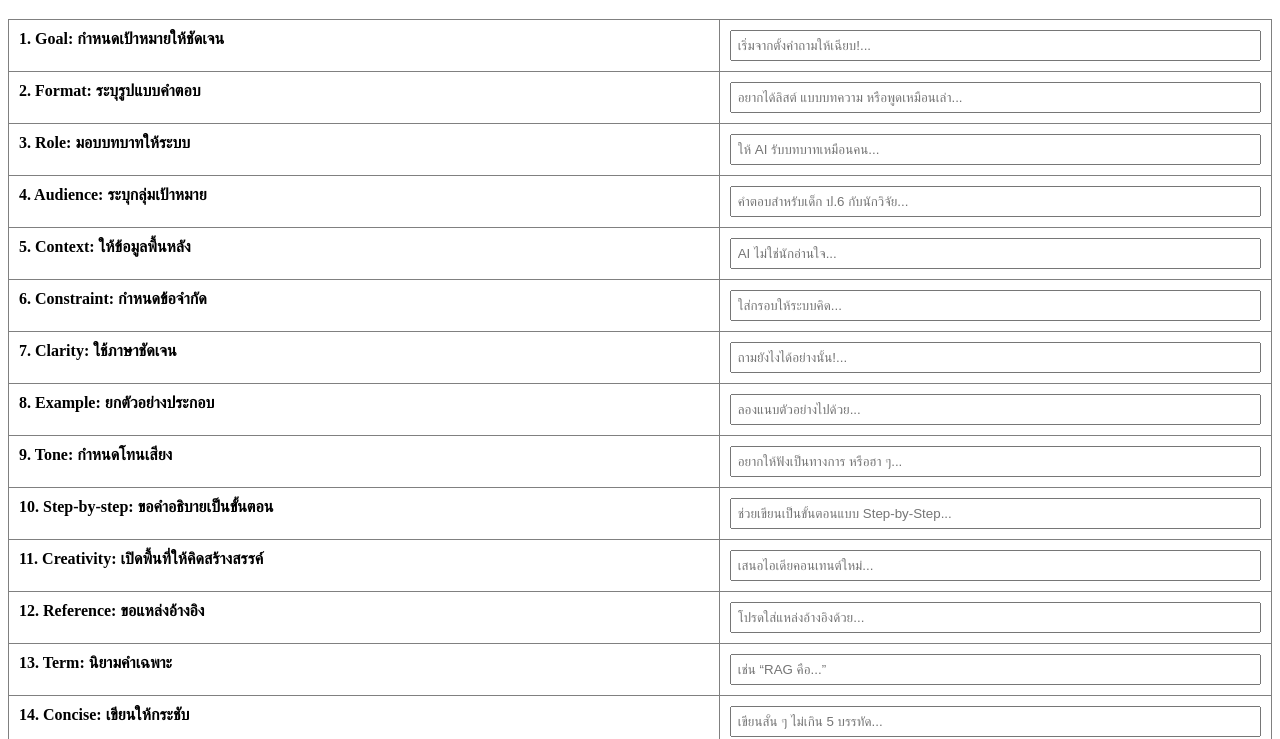
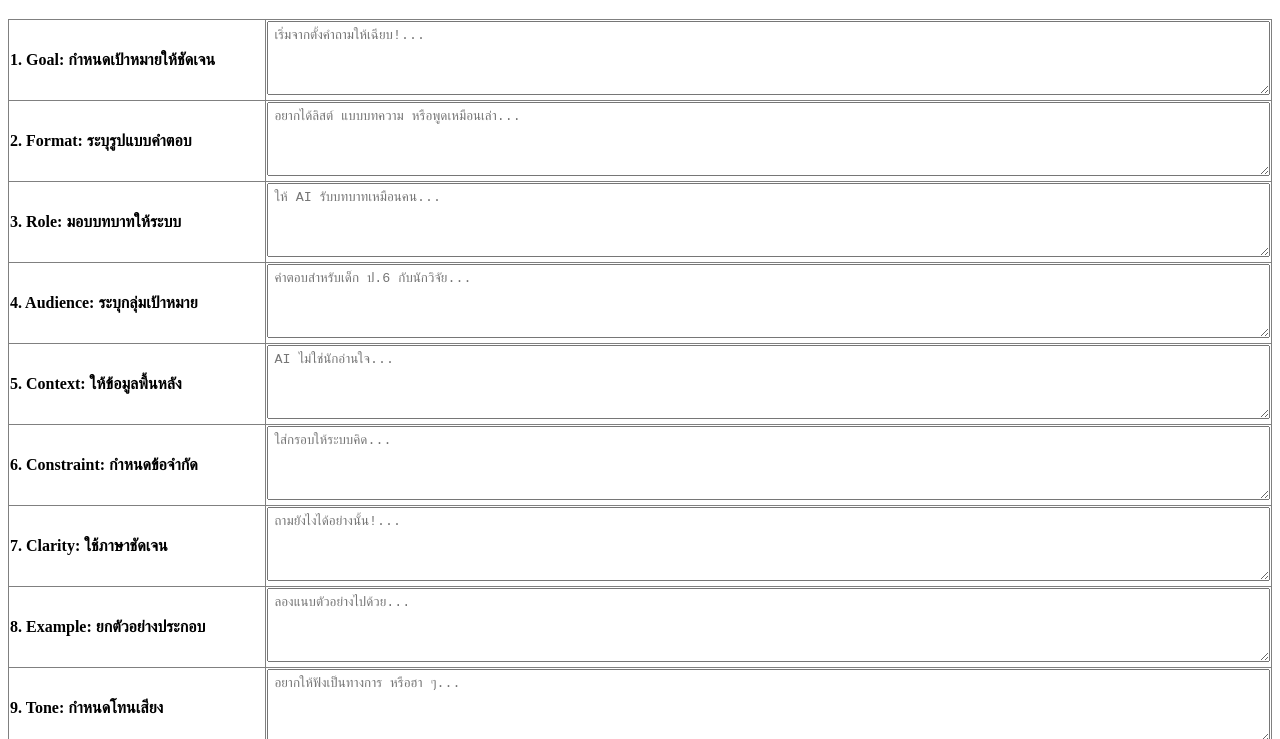
Before and after one commit to apicha31/gptpromt, a plain HTML site: page index.html in a window 1280 px wide. Shown: the part 61-800 px from the top of the page. Drawn offline with Linux system fonts and the light colour scheme.

Commit message:
Update index.html

```diff
--- a/index.html
+++ b/index.html
@@ -9,10 +9,17 @@
       width: 100%;
       border-collapse: collapse;
     }
-    td {
-      padding: 10px;
-      vertical-align: top;
+    td:first-child {
+    white-space: nowrap;
+    width: 1%;
     }
+    textarea {
+    width: 100%;
+    padding: 6px;
+    box-sizing: border-box;
+    resize: vertical;
+    }
+
     label {
       font-weight: bold;
     }
@@ -41,67 +48,67 @@
     <table border="1">
       <tr>
         <td><label for="goal">1. Goal: กำหนดเป้าหมายให้ชัดเจน</label></td>
-        <td><input type="text" id="goal" placeholder="เริ่มจากตั้งคำถามให้เฉียบ!..."></td>
+        <td><textarea rows="4" id="goal" placeholder="เริ่มจากตั้งคำถามให้เฉียบ!..."></textarea></td>
       </tr>
       <tr>
         <td><label for="format">2. Format: ระบุรูปแบบคำตอบ</label></td>
-        <td><input type="text" id="format" placeholder="อยากได้ลิสต์ แบบบทความ หรือพูดเหมือนเล่า..."></td>
+        <td><textarea rows="4" id="format" placeholder="อยากได้ลิสต์ แบบบทความ หรือพูดเหมือนเล่า..."></textarea></td>
       </tr>
       <tr>
         <td><label for="role">3. Role: มอบบทบาทให้ระบบ</label></td>
-        <td><input type="text" id="role" placeholder="ให้ AI รับบทบาทเหมือนคน..."></td>
+        <td><textarea rows="4" id="role" placeholder="ให้ AI รับบทบาทเหมือนคน..."></textarea></td>
       </tr>
       <tr>
         <td><label for="audience">4. Audience: ระบุกลุ่มเป้าหมาย</label></td>
-        <td><input type="text" id="audience" placeholder="คำตอบสำหรับเด็ก ป.6 กับนักวิจัย..."></td>
+        <td><textarea rows="4" id="audience" placeholder="คำตอบสำหรับเด็ก ป.6 กับนักวิจัย..."></textarea></td>
       </tr>
       <tr>
         <td><label for="context">5. Context: ให้ข้อมูลพื้นหลัง</label></td>
-        <td><input type="text" id="context" placeholder="AI ไม่ใช่นักอ่านใจ..."></td>
+        <td><textarea rows="4" id="context" placeholder="AI ไม่ใช่นักอ่านใจ..."></textarea></td>
       </tr>
       <tr>
         <td><label for="constraint">6. Constraint: กำหนดข้อจำกัด</label></td>
-        <td><input type="text" id="constraint" placeholder="ใส่กรอบให้ระบบคิด..."></td>
+        <td><textarea rows="4" id="constraint" placeholder="ใส่กรอบให้ระบบคิด..."></textarea></td>
       </tr>
       <tr>
         <td><label for="clarity">7. Clarity: ใช้ภาษาชัดเจน</label></td>
-        <td><input type="text" id="clarity" placeholder="ถามยังไงได้อย่างนั้น!..."></td>
+        <td><textarea rows="4" id="clarity" placeholder="ถามยังไงได้อย่างนั้น!..."></textarea></td>
       </tr>
       <tr>
         <td><label for="example">8. Example: ยกตัวอย่างประกอบ</label></td>
-        <td><input type="text" id="example" placeholder="ลองแนบตัวอย่างไปด้วย..."></td>
+        <td><textarea rows="4" id="example" placeholder="ลองแนบตัวอย่างไปด้วย..."></textarea></td>
       </tr>
       <tr>
         <td><label for="tone">9. Tone: กำหนดโทนเสียง</label></td>
-        <td><input type="text" id="tone" placeholder="อยากให้ฟังเป็นทางการ หรือฮา ๆ..."></td>
+        <td><textarea rows="4" id="tone" placeholder="อยากให้ฟังเป็นทางการ หรือฮา ๆ..."></textarea></td>
       </tr>
       <tr>
         <td><label for="step">10. Step-by-step: ขอคำอธิบายเป็นขั้นตอน</label></td>
-        <td><input type="text" id="step" placeholder="ช่วยเขียนเป็นขั้นตอนแบบ Step-by-Step..."></td>
+        <td><textarea rows="4" id="step" placeholder="ช่วยเขียนเป็นขั้นตอนแบบ Step-by-Step..."></textarea></td>
       </tr>
       <tr>
         <td><label for="creativity">11. Creativity: เปิดพื้นที่ให้คิดสร้างสรรค์</label></td>
-        <td><input type="text" id="creativity" placeholder="เสนอไอเดียคอนเทนต์ใหม่..."></td>
+        <td><textarea rows="4" id="creativity" placeholder="เสนอไอเดียคอนเทนต์ใหม่..."></textarea></td>
       </tr>
       <tr>
         <td><label for="reference">12. Reference: ขอแหล่งอ้างอิง</label></td>
-        <td><input type="text" id="reference" placeholder="โปรดใส่แหล่งอ้างอิงด้วย..."></td>
+        <td><textarea rows="4" id="reference" placeholder="โปรดใส่แหล่งอ้างอิงด้วย..."></textarea></td>
       </tr>
       <tr>
         <td><label for="term">13. Term: นิยามคำเฉพาะ</label></td>
-        <td><input type="text" id="term" placeholder="เช่น “RAG คือ...”"></td>
+        <td><textarea rows="4" id="term" placeholder="เช่น “RAG คือ...”"></textarea></td>
       </tr>
       <tr>
         <td><label for="concise">14. Concise: เขียนให้กระชับ</label></td>
-        <td><input type="text" id="concise" placeholder="เขียนสั้น ๆ ไม่เกิน 5 บรรทัด..."></td>
+        <td><textarea rows="4" id="concise" placeholder="เขียนสั้น ๆ ไม่เกิน 5 บรรทัด..."></textarea></td>
       </tr>
       <tr>
         <td><label for="focus">15. Focus: ถามทีละเรื่อง</label></td>
-        <td><input type="text" id="focus" placeholder="แยกเป็นข้อ ๆ เพื่อให้ละเอียด..."></td>
+        <td><textarea rows="4" id="focus" placeholder="แยกเป็นข้อ ๆ เพื่อให้ละเอียด..."></textarea></td>
       </tr>
       <tr>
         <td><label for="iterate">16. Iterate: ทดลองและปรับแต่ง</label></td>
-        <td><textarea id="iterate" rows="3" placeholder="ลองปรับคำใหม่ เพิ่มเงื่อนไข..."></textarea></td>
+        <td><textarea id="iterate" rows="3" placeholder="ลองปรับคำใหม่ เพิ่มเงื่อนไข..."></textarea></textarea></td>
       </tr>
       <tr>
         <td colspan="2" class="form-buttons">
@@ -112,7 +119,7 @@
     </table>
   </form>
 
-  <span id="result"></span>
+  <span id="result"></textarea></span>
 
   <script>
     document.getElementById('promptForm').addEventListener('submit', function(e) {
```
